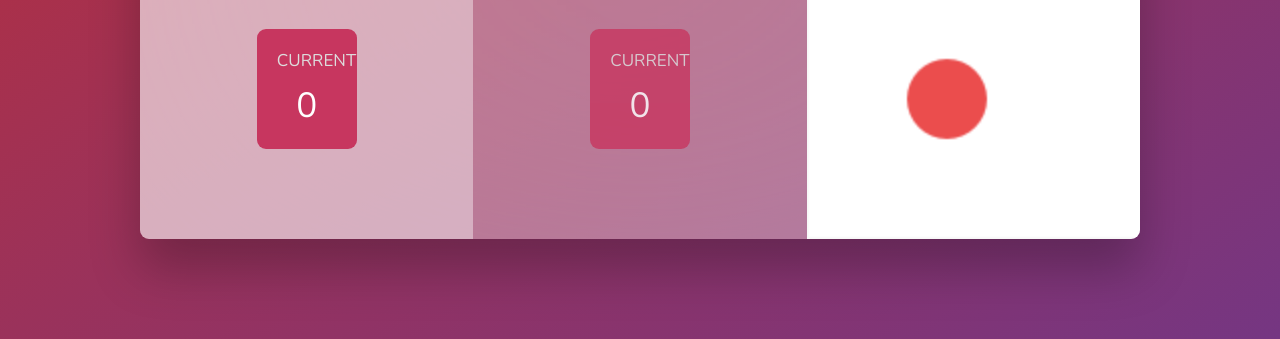
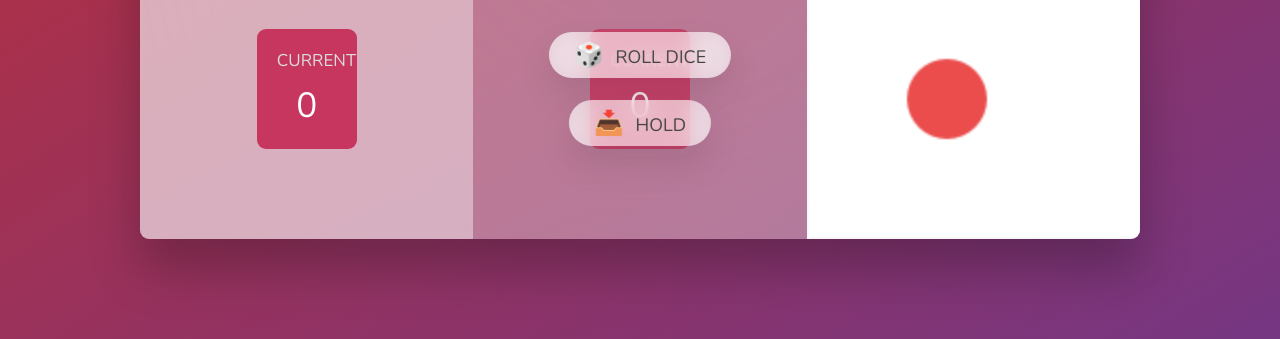
Before and after one commit to Yonas567/Pig-Game-developed-in-java-script, a plain HTML site: page index.html in a window 1280 px wide. Shown: the part 461-800 px from the top of the page. Drawn offline with nearby package versions, Linux system fonts and the light colour scheme.

Commit message:
adding css and import some js

```diff
--- a/style.css
+++ b/style.css
@@ -100,3 +100,50 @@ main {
 }
 
 /* ABSOLUTE POSITIONED ELEMENTS */
+.btn {
+  position: absolute;
+  left: 50%;
+  transform: translateX(-50%);
+  color: #444;
+  background: none;
+  border: none;
+  font-family: inherit;
+  font-size: 1.8rem;
+  text-transform: uppercase;
+  cursor: pointer;
+  font-weight: 400;
+  transition: all 0.2s;
+
+  background-color: white;
+  background-color: rgba(255, 255, 255, 0.6);
+  backdrop-filter: blur(10px);
+
+  padding: 0.7rem 2.5rem;
+  border-radius: 50rem;
+  box-shadow: 0 1.75rem 3.5rem rgba(0, 0, 0, 0.1);
+}
+
+.btn::first-letter {
+  font-size: 2.4rem;
+  display: inline-block;
+  margin-right: 0.7rem;
+}
+
+.btn--new {
+  top: 4rem;
+}
+.btn--roll {
+  top: 39.3rem;
+}
+.btn--hold {
+  top: 46.1rem;
+}
+
+.btn:active {
+  transform: translate(-50%, 3px);
+  box-shadow: 0 1rem 2rem rgba(0, 0, 0, 0.15);
+}
+
+.btn:focus {
+  outline: none;
+}
```
